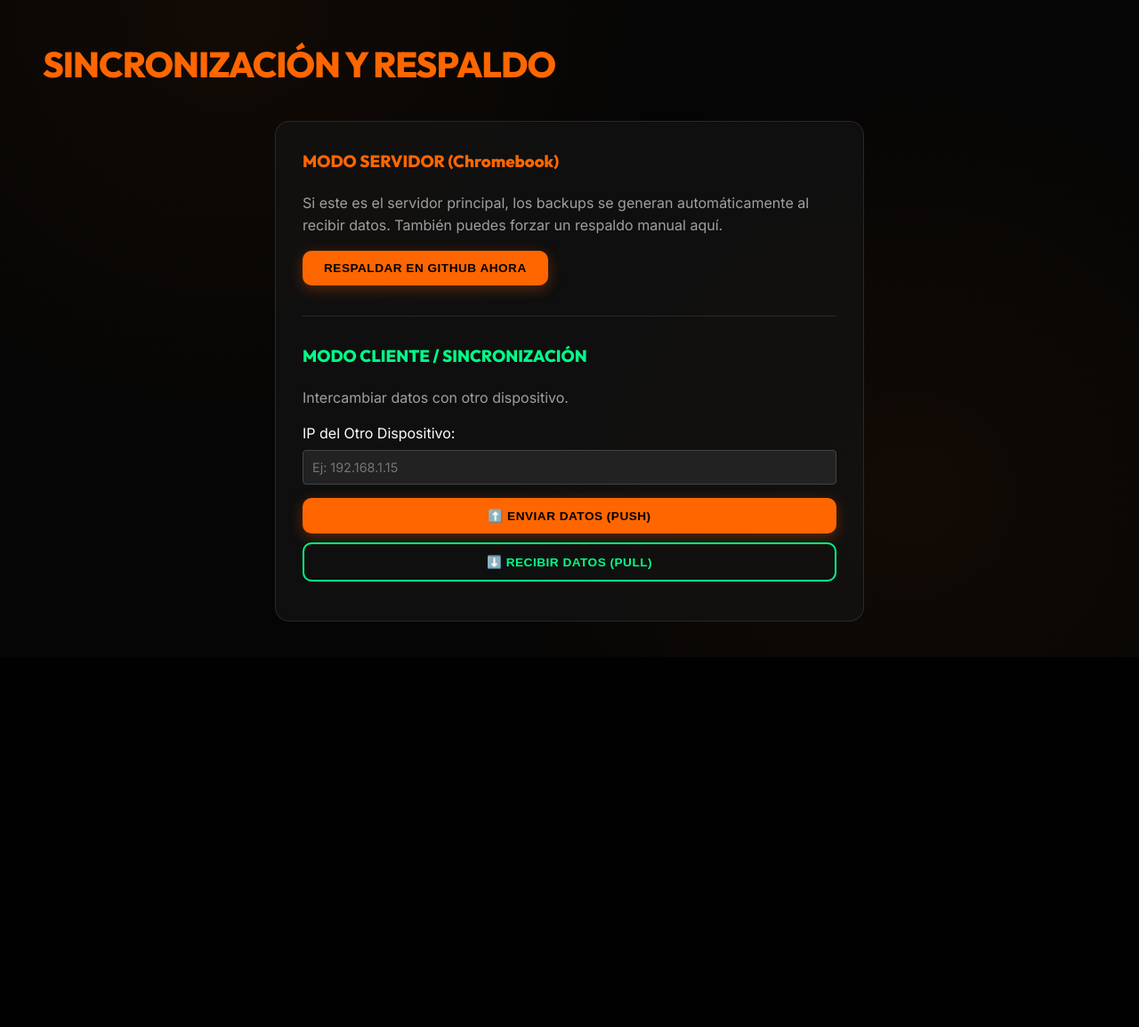
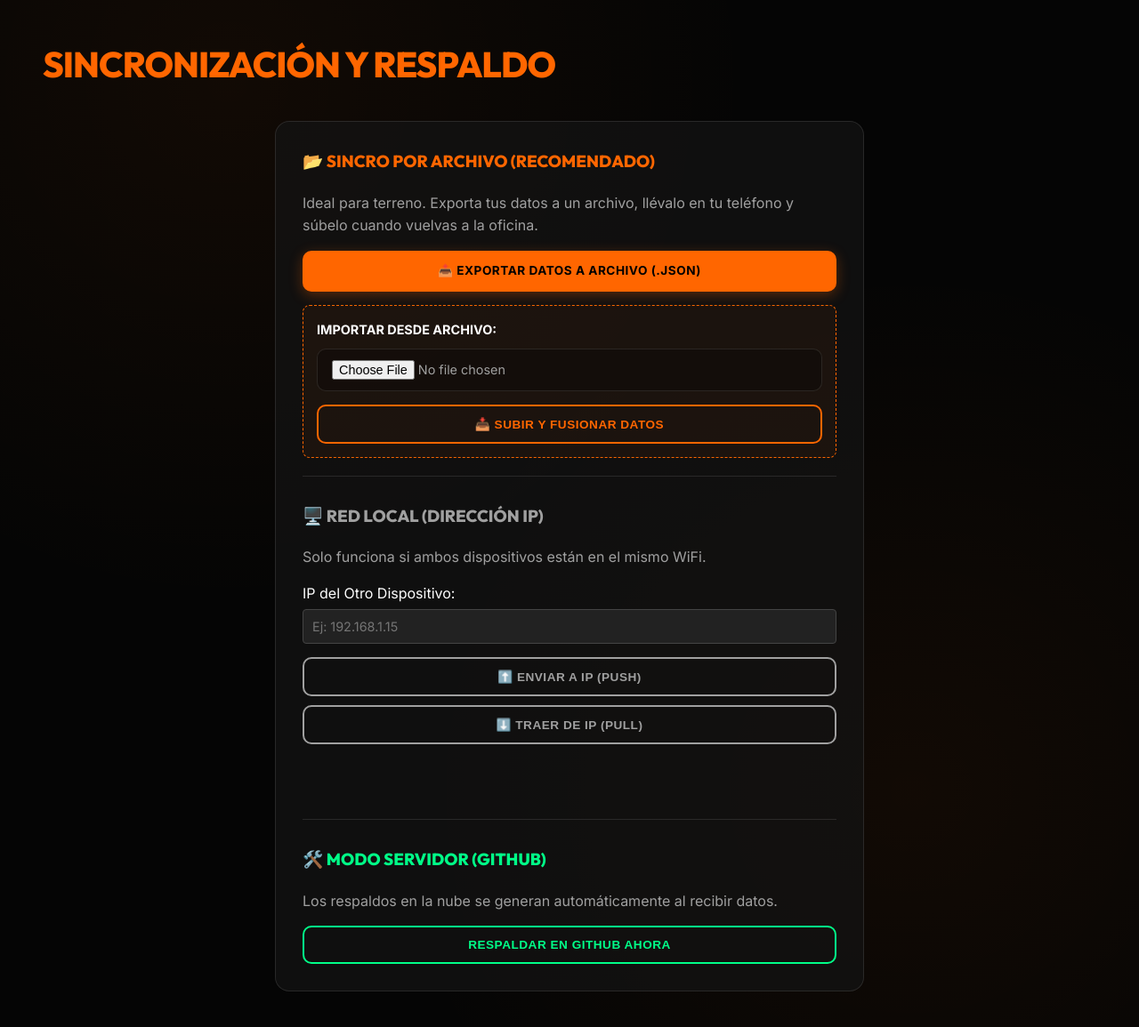
Before and after one commit to AlejandroAhumada87/inventario_ML, a Flask app: page /sincronizar in a window 1280 px wide; the page is wider, and only the part inside the window is pictured. Shown: the part 173-1328 px from the top of that part at 89% size. Before the commit the page ends 904 px from the top of that part, so only its background shows below. Run offline with Flask 3, Linux system fonts and the light colour scheme; a user stored in the database is signed in.

Commit message:
Implementación de sincronización por archivos y mejoras en interfaz

```diff
--- a/app.py
+++ b/app.py
@@ -1,5 +1,6 @@
-from flask import Flask, render_template, request, redirect, url_for, send_from_directory, flash, Response, session
+from flask import Flask, render_template, request, redirect, url_for, send_from_directory, flash, Response, session, jsonify
 from flask_sqlalchemy import SQLAlchemy
+from sqlalchemy import text
 from datetime import datetime
 import os
 import pandas as pd
@@ -64,7 +65,9 @@ class Equipo(db.Model):
         if self.gestion_individual and self.equipos_individuales:
             return len(self.equipos_individuales)
         return self.cantidad_total or 0
-
+    @property
+    def uso_real(self):
+        """Devuelve la cantidad en uso real (campo directo o contando)"""
         if self.gestion_individual and self.equipos_individuales:
             return sum(1 for ind in self.equipos_individuales if ind.en_uso)
         return self.cantidad_en_uso or 0
@@ -132,7 +135,7 @@ class Historial(db.Model):
             'cantidad': self.cantidad,
             'observaciones': self.observaciones,
             'estado_al_retorno': self.estado_al_retorno,
-            'fecha': self.fecha.isoformat() if self.fecha else None,
+            'fecha': self.fecha.isoformat() if (self.fecha and hasattr(self.fecha, 'isoformat')) else (str(self.fecha) if self.fecha else None),
             'equipo_individual_id': self.equipo_individual_id
         }
 
@@ -283,8 +286,13 @@ def realizar_backup():
     timestamp = datetime.now().strftime("%Y%m%d_%H%M%S")
     db_path = os.path.join(basedir, 'inventario.db')
     backup_path = os.path.join(basedir, 'backups', f'inventario_backup_{timestamp}.db')
-    if os.path.exists(db_path):
-        shutil.copy2(db_path, backup_path)
+    try:
+        # SQLite safer backup using VACUUM INTO
+        db.session.execute(text(f"VACUUM INTO '{backup_path}'"))
+    except Exception as e:
+        # Fallback to copy if VACUUM INTO fails (e.g. file exists) or older sqlite
+        if os.path.exists(db_path):
+            shutil.copy2(db_path, backup_path)
 
 def respaldar_en_github():
     """Ejecuta los comandos de git para respaldar la base de datos"""
@@ -670,7 +678,7 @@ def exportar_movimientos():
     data = []
     for h in registros:
         data.append({
-            "Fecha": h.fecha.strftime("%Y-%m-%d %H:%M"),
+            "Fecha": h.fecha.strftime("%Y-%m-%d %H:%M") if (h.fecha and hasattr(h.fecha, 'strftime')) else str(h.fecha or ""),
             "Equipo": h.equipo.nombre if h.equipo else "Unknown",
             "Tipo": h.tipo,
             "Cantidad": h.cantidad,
@@ -901,10 +909,13 @@ def toggle_danado_individual(id, ind_id):
     db.session.commit()
 
     estado = "DAÑADO" if equipo_ind.danado else "OPERATIVO"
+    flash(f"Equipo #{equipo_ind.numero_fixture} marcado como {estado}.", "success")
+    return redirect(url_for('gestion_individual', id=id))
 
 # --- RUTAS DE SINCRONIZACIÓN ---
 
 @app.route('/exportar_sync', methods=['GET'])
+@login_required
 def exportar_sync():
     """Exporta toda la base de datos en formato JSON"""
     try:
@@ -921,18 +932,30 @@ def exportar_sync():
     except Exception as e:
         return jsonify({'error': str(e)}), 500
 
-from flask import jsonify
 
 @app.route('/import_sync', methods=['POST'])
+@login_required
 def import_sync():
-    """Importa datos JSON y los fusiona con la base de datos local"""
+    """Importa datos JSON y los fusiona con la base de datos local (Vía API/Red)"""
     try:
         data = request.json
         if not data:
             return jsonify({'error': 'No data provided'}), 400
 
-        # 1. Lugares (Prioridad baja, pero necesario para StockLugar)
+        result = procesar_importacion_datos(data)
+        if result.get('error'):
+            return jsonify(result), 500
+
+        return jsonify({'status': 'success', 'message': 'Sincronización completada y respaldo iniciado.'})
+
+    except Exception as e:
+        return jsonify({'error': str(e)}), 500
+
+def procesar_importacion_datos(data):
+    """Lógica central para procesar la fusión de datos JSON"""
+    try:
         for item in data.get('lugares', []):
+            if not item.get('id'): continue
             l = Lugar.query.get(item['id'])
             if not l:
                 l = Lugar(id=item['id'])
@@ -1053,20 +1076,75 @@ def import_sync():
         except Exception as e:
             print(f"Backup warning: {e}")
 
-        return jsonify({'status': 'success', 'message': 'Sincronización completada y respaldo iniciado.'})
+        return {'status': 'success'}
 
     except Exception as e:
         db.session.rollback()
-        return jsonify({'error': str(e)}), 500
+        return {'error': str(e)}
+
+@app.route('/exportar_json_file')
+@login_required
+def exportar_json_file():
+    """Genera un archivo JSON para descargar con todos los datos"""
+    try:
+        data = {
+            'equipos': [e.to_dict() for e in Equipo.query.all()],
+            'equipos_individuales': [ei.to_dict() for ei in EquipoIndividual.query.all()],
+            'historial': [h.to_dict() for h in Historial.query.all()],
+            'lugares': [l.to_dict() for l in Lugar.query.all()],
+            'stock_lugares': [s.to_dict() for s in StockLugar.query.all()],
+            'repuestos': [r.to_dict() for r in Repuesto.query.all()],
+            'documentos': [d.to_dict() for d in Documento.query.all()]
+        }
+
+        json_content = json.dumps(data, indent=4, ensure_ascii=False)
+        timestamp = datetime.now().strftime("%Y%m%d_%H%M%S")
+        filename = f"inventario_sync_{timestamp}.json"
+
+        return Response(
+            json_content,
+            mimetype="application/json",
+            headers={"Content-disposition": f"attachment; filename={filename}"}
+        )
+    except Exception as e:
+        flash(f"Error al exportar: {e}", "error")
+        return redirect(url_for('sincronizar_ui'))
+
+@app.route('/importar_json_file', methods=['POST'])
+@login_required
+def importar_json_file():
+    """Recibe un archivo JSON y fusiona los datos"""
+    if 'archivo_json' not in request.files:
+        flash("No se seleccionó ningún archivo.", "error")
+        return redirect(url_for('sincronizar_ui'))
+
+    file = request.files['archivo_json']
+    if file.filename == '':
+        flash("Archivo sin nombre.", "error")
+        return redirect(url_for('sincronizar_ui'))
+
+    if file:
+        try:
+            data = json.load(file)
+            result = procesar_importacion_datos(data)
+
+            if result.get('error'):
+                flash(f"Error en importación: {result['error']}", "error")
+            else:
+                flash("Datos sincronizados correctamente desde el archivo.", "success")
+
+        except json.JSONDecodeError:
+            flash("El archivo no es un JSON válido.", "error")
+        except Exception as e:
+            flash(f"Error inesperado: {e}", "error")
+
+    return redirect(url_for('sincronizar_ui'))
 
 @app.route('/sincronizar')
 @login_required
 def sincronizar_ui():
     """Interfaz gráfica para la sincronización"""
     return render_template('sincronizar.html')
-
-    flash(f"Equipo #{equipo_ind.numero_fixture} marcado como {estado}.", "success")
-    return redirect(url_for('gestion_individual', id=id))
 
 @app.route('/equipo/<int:id>/individual/<int:ind_id>/delete', methods=['POST'])
 @login_required
--- a/templates/buscar.html
+++ b/templates/buscar.html
@@ -141,11 +141,11 @@
                 <td data-label="Categoría"><span class="badge">{{ e.categoria }}</span></td>
                 <td data-label="Estado">
                     <span
-                        style="color: {{ '#00ff88' if stock_disponible > 0 else '#ff4444' }}; font-family: 'JetBrains Mono'; font-weight: 600;">
+                        style="color: {{ '#00ff88' if e.cantidad_disponible > 0 else '#ff4444' }}; font-family: 'JetBrains Mono'; font-weight: 600;">
                         <div style="display: flex; flex-direction: column; align-items: center;">
                             <span
                                 style="color: #00ff88; font-family: 'JetBrains Mono'; font-weight: 800; font-size: 1.1rem;">
-                                {{ stock_disponible }} / {{ e.total_real }}
+                                {{ e.cantidad_disponible }} / {{ e.total_real }}
                             </span>
                             <small
                                 style="color: var(--text-dim); font-size: 0.65rem; font-weight: 700; letter-spacing: 0.5px;">EN
--- a/templates/detalle.html
+++ b/templates/detalle.html
@@ -184,7 +184,8 @@
                 {% for h in e.movimientos|reverse %}
                 {% if loop.index <= 5 %} <div
                     style="padding: 10px; background: rgba(255,255,255,0.02); border-radius: 8px; display: flex; justify-content: space-between; align-items: center; font-size: 0.8rem;">
-                    <span style="color: var(--text-dim);">{{ h.fecha.strftime('%d/%m/%y') }}</span>
+                    <span style="color: var(--text-dim);">{{ h.fecha.strftime('%d/%m/%y') if h.fecha.strftime else
+                        h.fecha }}</span>
                     <b
                         style="color:{{ 'var(--orange)' if h.tipo == 'SALIDA' else 'var(--green)' }}; letter-spacing: 0.5px;">{{
                         h.tipo }}</b>
--- a/templates/index.html
+++ b/templates/index.html
@@ -199,9 +199,9 @@
                 <td data-label="En Uso" style="color:var(--orange); font-family: 'JetBrains Mono'; font-weight:bold;">{{
                     e.uso_real }}</td>
                 <td data-label="Disponible"
-                    style="font-family: 'JetBrains Mono'; font-weight: bold; color: {{ '#00ff88' if stock_disponible > 0 else '#ff4444' }}">
+                    style="font-family: 'JetBrains Mono'; font-weight: bold; color: {{ '#00ff88' if e.cantidad_disponible > 0 else '#ff4444' }}">
                     <div style="display: flex; flex-direction: column; align-items: center;">
-                        <span style="font-size: 1.1rem; color: #00ff88;">{{ stock_disponible }} / {{ e.total_real
+                        <span style="font-size: 1.1rem; color: #00ff88;">{{ e.cantidad_disponible }} / {{ e.total_real
                             }}</span>
                         <small
                             style="color: var(--text-dim); font-size: 0.65rem; font-weight: 700; letter-spacing: 0.5px;">EN
--- a/templates/luminarias.html
+++ b/templates/luminarias.html
@@ -35,9 +35,11 @@
                     </div>
                 </td>
                 <td data-label="Disponible"
-                    style="font-family: 'JetBrains Mono'; font-weight: bold; color: {{ '#00ff88' if stock_disponible > 0 else '#ff4444' }}">
+                    style="font-family: 'JetBrains Mono'; font-weight: bold; color: {{ '#00ff88' if e.cantidad_disponible > 0 else '#ff4444' }}">
                     <div style="display: flex; flex-direction: column; align-items: flex-end;">
-                        <span style="font-size: 1.1rem; color: #00ff88;">{{ stock_disponible }} / {{ e.total_real
+                        <span
+                            style="font-size: 1.1rem; color: {{ '#00ff88' if e.cantidad_disponible > 0 else '#ff4444' }}">{{
+                            e.cantidad_disponible }} / {{ e.total_real
                             }}</span>
                         <small
                             style="color: var(--text-dim); font-size: 0.65rem; font-weight: 700; letter-spacing: 0.5px;">EN
--- a/templates/sincronizar.html
+++ b/templates/sincronizar.html
@@ -6,24 +6,41 @@
 
 <div class="table-container" style="max-width: 600px; margin: 0 auto; padding: 30px;">
 
+    <!-- FILE MODE (RECOMENDADO) -->
+    <div style="margin-bottom: 30px; border-bottom: 1px solid rgba(255,255,255,0.1); padding-bottom: 20px;">
+        <h3 style="color:var(--orange);">📂 SINCRO POR ARCHIVO (RECOMENDADO)</h3>
+        <p style="color:var(--text-dim); margin-bottom: 15px;">
+            Ideal para terreno. Exporta tus datos a un archivo, llévalo en tu teléfono y súbelo cuando vuelvas a la
+            oficina.
+        </p>
+
+        <div style="display: flex; flex-direction: column; gap: 15px;">
+            <!-- Exportar -->
+            <a href="{{ url_for('exportar_json_file') }}" class="btn-main"
+                style="text-align: center; text-decoration: none; background: var(--orange); color: black; display: block;">
+                📤 EXPORTAR DATOS A ARCHIVO (.JSON)
+            </a>
+
+            <!-- Importar -->
+            <form action="{{ url_for('importar_json_file') }}" method="POST" enctype="multipart/form-data"
+                style="background: rgba(255,102,0,0.05); padding: 15px; border-radius: 8px; border: 1px dashed var(--orange);">
+                <label style="display:block; margin-bottom: 10px; font-weight: bold; font-size: 0.9rem;">IMPORTAR DESDE
+                    ARCHIVO:</label>
+                <input type="file" name="archivo_json" accept=".json" required
+                    style="width: 100%; margin-bottom: 15px; color: var(--text-dim);">
+                <button type="submit" class="btn-outline"
+                    style="width: 100%; border-color: var(--orange); color: var(--orange);">
+                    📥 SUBIR Y FUSIONAR DATOS
+                </button>
+            </form>
+        </div>
+    </div>
+
     <!-- SERVER MODE -->
     <div style="margin-bottom: 30px; border-bottom: 1px solid rgba(255,255,255,0.1); padding-bottom: 20px;">
-        <h3 style="color:var(--orange);">MODO SERVIDOR (Chromebook)</h3>
+        <h3 style="color:var(--text-dim);">🖥️ RED LOCAL (DIRECCIÓN IP)</h3>
         <p style="color:var(--text-dim); margin-bottom: 15px;">
-            Si este es el servidor principal, los backups se generan automáticamente al recibir datos.
-            También puedes forzar un respaldo manual aquí.
-        </p>
-        <button id="btnBackup" class="btn-main" onclick="triggerBackup()">
-            RESPALDAR EN GITHUB AHORA
-        </button>
-        <p id="backupStatus" style="margin-top:10px; font-size: 0.9rem;"></p>
-    </div>
-
-    <!-- CLIENT MODE -->
-    <div>
-        <h3 style="color:var(--green);">MODO CLIENTE / SINCRONIZACIÓN</h3>
-        <p style="color:var(--text-dim); margin-bottom: 15px;">
-            Intercambiar datos con otro dispositivo.
+            Solo funciona si ambos dispositivos están en el mismo WiFi.
         </p>
 
         <div class="form-group" style="margin-bottom: 15px;">
@@ -33,15 +50,29 @@
         </div>
 
         <div style="display: flex; gap: 10px; flex-direction: column;">
-            <button class="btn-main" onclick="enviarDatos()" style="background: var(--orange); color: black;">
-                ⬆️ ENVIAR DATOS (PUSH)
+            <button class="btn-outline" onclick="enviarDatos()"
+                style="border-color: var(--text-dim); color: var(--text-dim);">
+                ⬆️ ENVIAR A IP (PUSH)
             </button>
             <button class="btn-outline" onclick="recibirDatos()"
-                style="border-color: var(--green); color: var(--green);">
-                ⬇️ RECIBIR DATOS (PULL)
+                style="border-color: var(--text-dim); color: var(--text-dim);">
+                ⬇️ TRAER DE IP (PULL)
             </button>
         </div>
-        <p id="syncStatus" style="margin-top:10px; font-size: 0.9rem; white-space: pre-wrap;"></p>
+        <p id="syncStatus" style="margin-top:10px; font-size: 0.8rem; color: var(--text-dim); white-space: pre-wrap;">
+        </p>
+    </div>
+
+    <!-- MODO SERVIDOR -->
+    <div>
+        <h3 style="color:var(--green);">🛠️ MODO SERVIDOR (GITHUB)</h3>
+        <p style="color:var(--text-dim); margin-bottom: 15px;">
+            Los respaldos en la nube se generan automáticamente al recibir datos.
+        </p>
+        <button id="btnBackup" class="btn-outline" onclick="triggerBackup()"
+            style="border-color: var(--green); color: var(--green); width: 100%;">
+            RESPALDAR EN GITHUB AHORA
+        </button>
     </div>
 
 </div>
```
Also changed, not shown: inventario.db, 1 other file.
